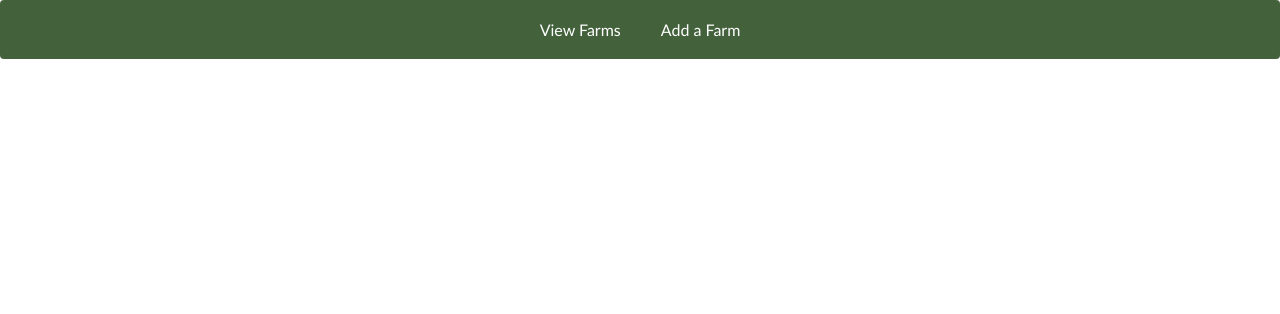
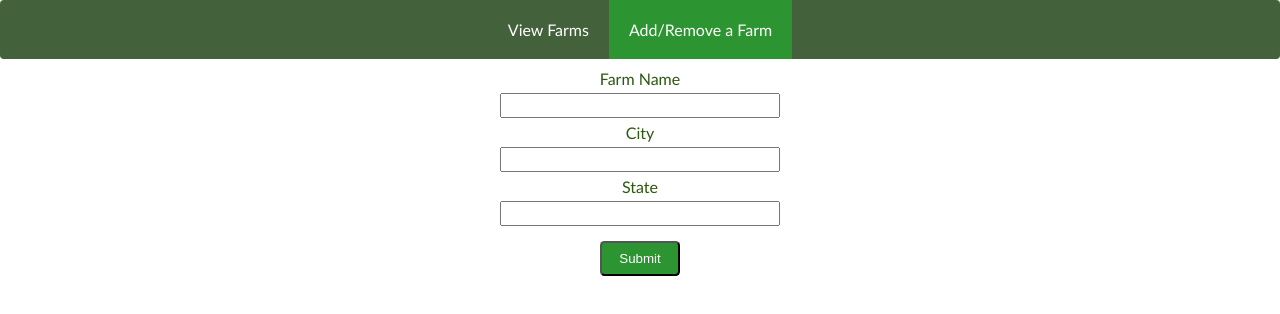
Before and after one commit to cody-barker/phase-3-project-frontend-2.0, a React (Create React App) app: page /addremovefarm in a window 1280 px wide. Shown: the top 314 px of the page. Built offline with nearby package versions, Linux system fonts and the light colour scheme; no server answers.

Commit message:
adding controlled Add Farm form

```diff
--- a/src/AddAFarm.js
+++ /dev/null
@@ -1,11 +0,0 @@
-import React from 'react'
-
-function AddAFarm() {
-    return(
-        <div>
-            Add A Farm
-        </div>
-    )
-}
-
-export default AddAFarm
--- /dev/null
+++ b/src/AddRemoveFarm.js
@@ -0,0 +1,44 @@
+import React, {useState} from 'react'
+
+function AddRemoveFarm() {
+    /**
+     * Deliverables
+     *
+     * [] Have a controlled form that allows the user to add a farm
+     * [] Have a controlled form that allows the user to delete a farm
+     */
+
+    const [farmName, setFarmName] = useState("")
+    const [farmCity, setFarmCity] = useState("")
+    const [farmState, setFarmState] = useState("")
+
+    function onFarmNameChange(e) {
+        setFarmName(e.target.value)
+    }
+
+    function onFarmCityChange(e) {
+        setFarmCity(e.target.value)
+    }
+
+    function onFarmStateChange(e) {
+        setFarmState(e.target.value)
+    }
+
+    console.log(farmName)
+
+    return(
+        <div>
+            <form>
+                <label>Farm Name</label>
+                <input onChange={onFarmNameChange} value={farmName}  type="text"></input>
+                <label>City</label>
+                <input onChange={onFarmCityChange} value={farmCity} type="text"></input>
+                <label>State</label>
+                <input onChange={onFarmStateChange} value={farmState} type="text"></input>
+                <button className="update-btn" type="submit">Submit</button>
+            </form>
+        </div>
+    )
+}
+
+export default AddRemoveFarm
--- a/src/App.js
+++ b/src/App.js
@@ -1,7 +1,7 @@
 import React, {useState, useEffect} from 'react'
 import {Routes, Route} from 'react-router-dom'
 import ViewFarms from './ViewFarms'
-import AddAFarm from './AddAFarm'
+import AddRemoveFarm from './AddRemoveFarm'
 import NavBar from './NavBar'
 import './App.css';
 
@@ -72,8 +72,8 @@ function App() {
             path="/"
             element={<ViewFarms allFarms={allFarms} setAllFarms={setAllFarms}/>}/>
           <Route
-            path ="/addafarm"
-            element={<AddAFarm />}/>
+            path ="/addremovefarm"
+            element={<AddRemoveFarm />}/>
         </Routes>
     </div>
   );
--- a/src/NavBar.js
+++ b/src/NavBar.js
@@ -5,7 +5,7 @@ function NavBar() {
     return(
         <nav id="navbar">
             <NavLink to="/">View Farms</NavLink>
-            <NavLink to="/addafarm">Add a Farm</NavLink>
+            <NavLink to="/addremovefarm">Add/Remove a Farm</NavLink>
         </nav>
     )
 }
```
